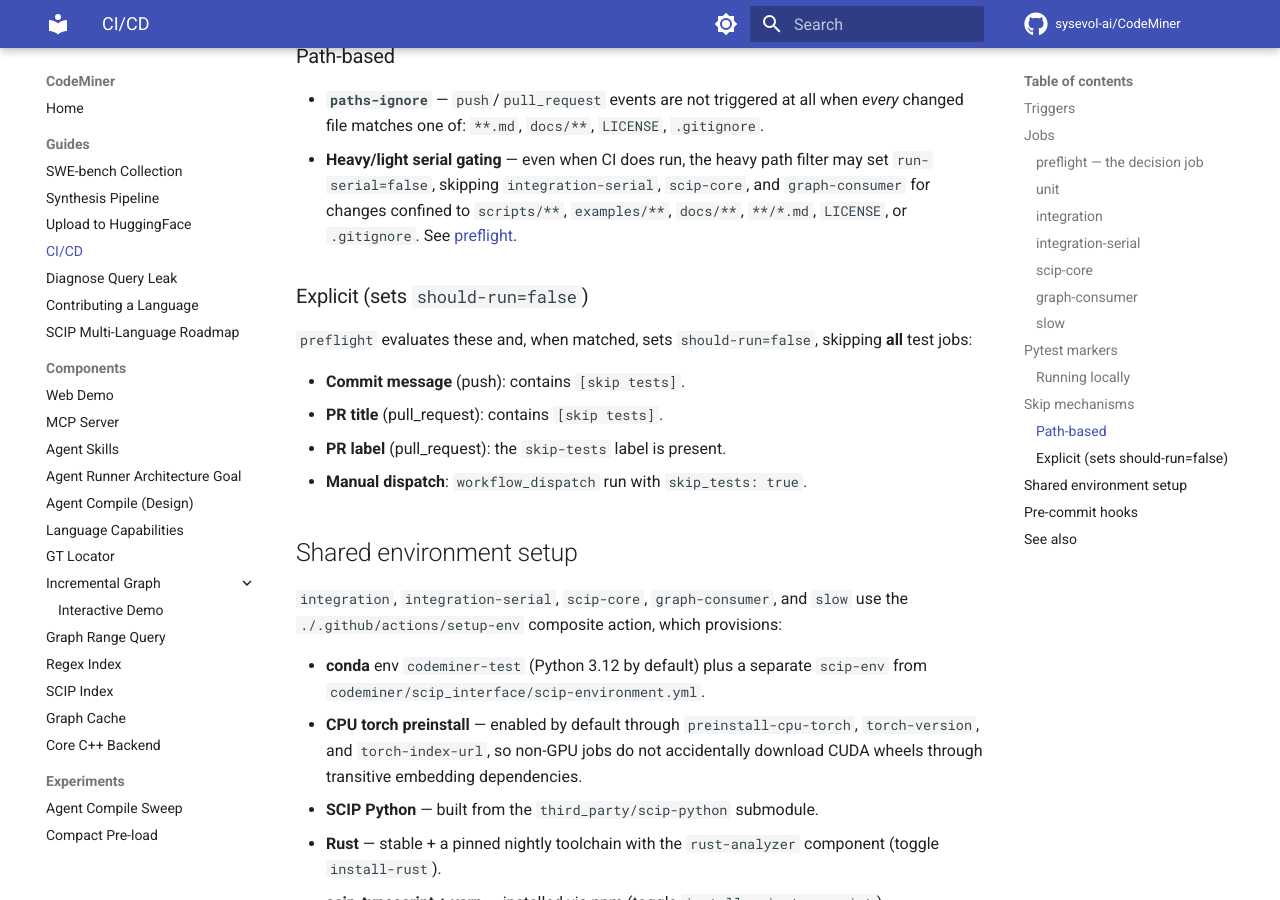
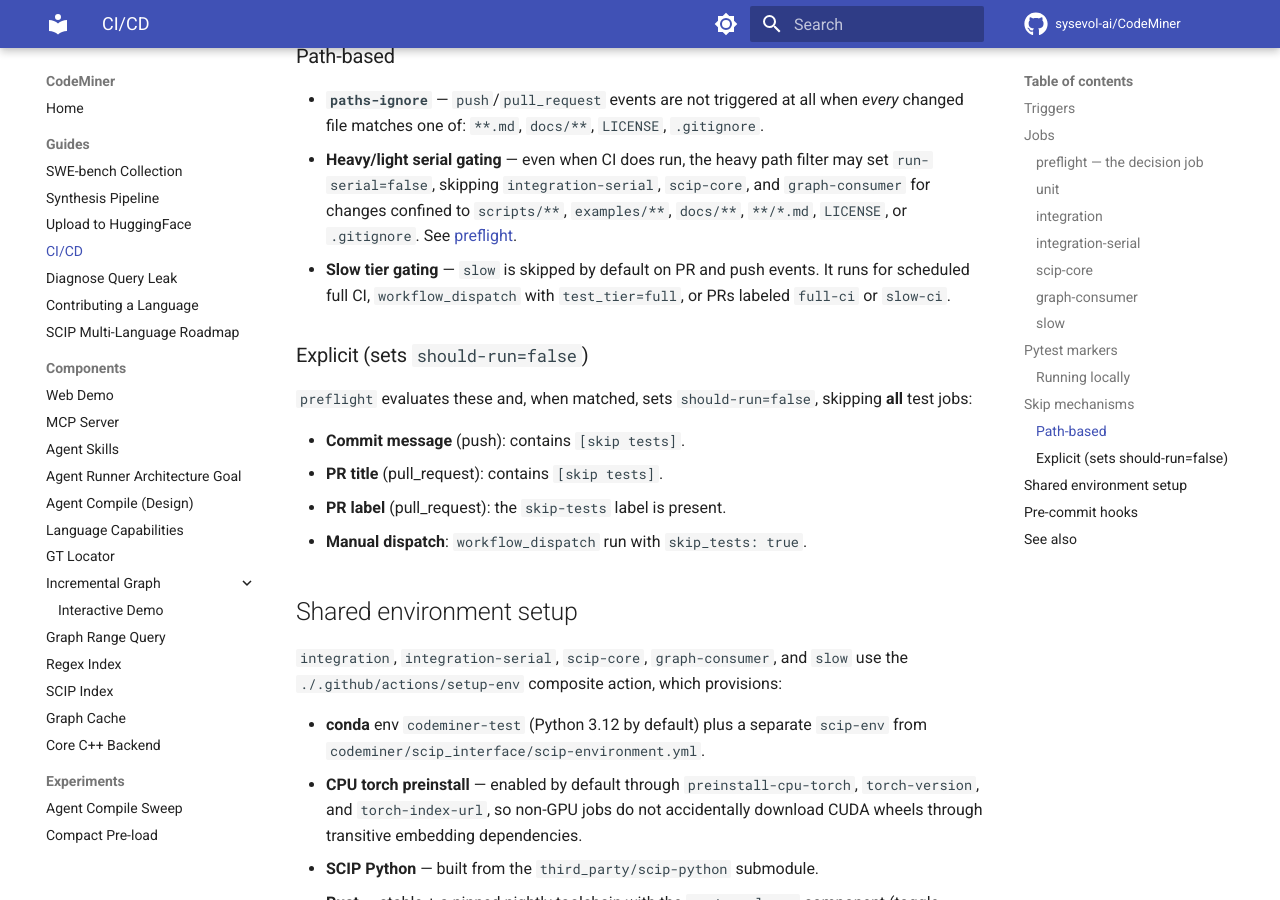
Before and after one commit to MarinaMackay/CodeNib, an MkDocs documentation site: the page built from docs/ci_cd.md, in a window 1280 px wide and 900 px high, scrolled down 5480 px. Built offline with MkDocs 1.6.1 and Material for MkDocs 9.7.7, drawn with Linux system fonts in a browser that asks for light colours; comment, search, counter and statistics services are not loaded.

Commit message:
ci: gate slow tier behind explicit triggers
Skip the slow tier unless scheduled, manually requested as full, or requested by PR label; avoid rerunning CI on ready_for_review.

```diff
--- a/docs/ci_cd.md
+++ b/docs/ci_cd.md
@@ -237,6 +237,9 @@ fires, or the serial chain is gated off) and **explicit** (`should-run=false`).
   `graph-consumer` for changes confined to `scripts/**`, `examples/**`,
   `docs/**`, `**/*.md`, `LICENSE`, or `.gitignore`. See
   [preflight](#preflight-the-decision-job).
+- **Slow tier gating** — `slow` is skipped by default on PR and push events.
+  It runs for scheduled full CI, `workflow_dispatch` with `test_tier=full`, or
+  PRs labeled `full-ci` or `slow-ci`.
 
 ### Explicit (sets `should-run=false`)
 
```
Also changed, not shown: 1 other file.
